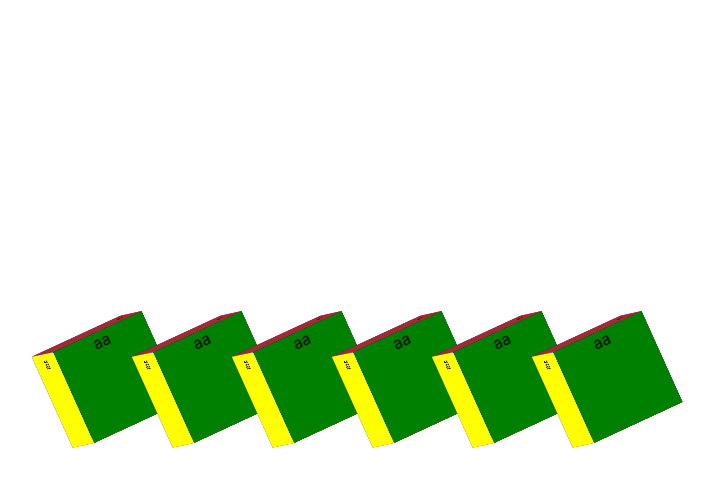
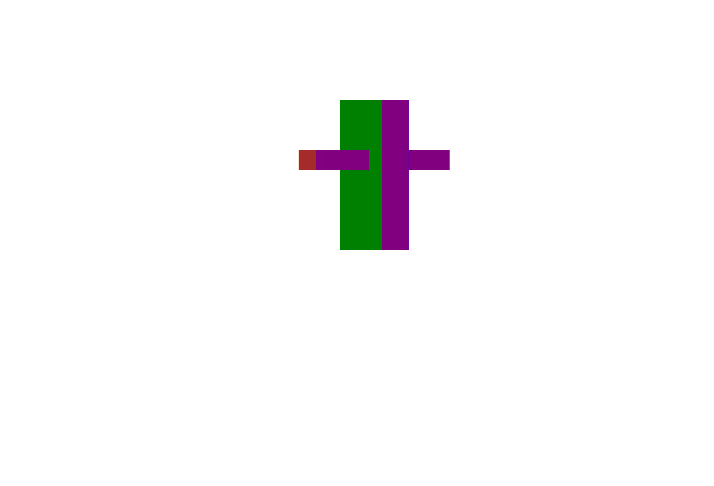
Before and after one commit to Callerstudios/3dss, a React (Create React App) app: page / in a window 1280 px wide. Shown: the top 486 px of the page, without its empty margins (327-1041 px from the left). Built offline with nearby package versions, Linux system fonts and the light colour scheme.

Commit message:
created top part of body

```diff
--- a/src/App.css
+++ b/src/App.css
@@ -1,14 +1,50 @@
 .App {
   text-align: center;
-  display: flex;
-  justify-content: center;
-  align-items: center;
-  height: 100vh;
 }
-
+*{
+  transform-style: preserve-3d;
+}
 .App-logo {
   height: 40vmin;
   pointer-events: none;
+}
+.human{
+  width: 200px;
+  margin: 0 auto;
+  display: flex;
+  align-items: center;
+  padding-top: 100px;
+  flex-direction: column;
+  height: 100vh;
+  /* background-color: green; */
+  transform-style: preserve-3d;
+  transform: rotateY(20deg);
+  animation: rotate 3s linear infinite forwards;
+}
+.head{
+  z-index: 10;
+  position: relative;
+  width: 100%;
+
+}
+.left-hand, .right-hand{
+  position: absolute;
+  transform-origin: 0 0;
+  transform: rotate(90deg) translateZ(-15px);
+}
+.left-hand{
+  transform:rotate(90deg) translateY(-150%) translateZ(-15px);
+}
+.chest{
+  position: absolute;
+}
+.body{
+  width: 100%;
+  position: relative;
+  /* width: 100px;
+  height: 100px; */
+  /* background-color: blue; */
+  /* transform: translateZ(100px); */
 }
 
 @media (prefers-reduced-motion: no-preference) {
--- a/src/App.js
+++ b/src/App.js
@@ -1,15 +1,25 @@
-import './App.css';
-import Box from './components/Box/Box';
+import "./App.css";
+import Box from "./components/Box/Box";
 
 function App() {
   return (
     <div className="App">
-      <Box/>
-      <Box/>
-      <Box/>
-      <Box/>
-      <Box/>
-      <Box/>
+      <div className="human">
+        <div className="head">
+          <Box width="50px" height="50px" />
+        </div>
+        <div className="body">
+          <div className="left-hand">
+            <Box width="20px" height="100px" />
+          </div>
+          <div className="right-hand">
+            <Box width="20px" height="100px" />
+          </div>
+          <div className="chest">
+            <Box width="50px" height="100px" />
+          </div>
+        </div>
+      </div>
     </div>
   );
 }
--- a/src/components/Box/Box.css
+++ b/src/components/Box/Box.css
@@ -1,47 +1,57 @@
-.box{
+.box {
   /* perspective: 3000px; */
-    width: 100px;
-    height: 100px;
+  width: var(--width);
+  height: var(--height);
   transform-style: preserve-3d;
-    transform: rotateY(30deg) rotateX(30deg);
-    animation: rotate 3s linear infinite forwards;
-    & .front-face, .right-face, .left-face, .top-face, .bottom-face, .back-face{
+  transform: rotateY(0) rotateX(0);
+  /* animation: rotate 3s linear infinite forwards; */
+  & .front-face,
+  .right-face,
+  .left-face,
+  .top-face,
+  .bottom-face,
+  .back-face {
     position: absolute;
     inset: 0;
+    /* border: 1px solid black; */
     background-color: yellow;
     /* transform: rotateY(45deg); */
   }
-    & .right-face{
+  & .right-face {
     background-color: green;
-        transform: translateX(100px) rotateY(90deg);
+    transform: translateX(var(--width)) rotateY(90deg);
     transform-origin: 0 0;
   }
-    & .left-face{
+  & .left-face {
     background-color: blue;
     transform: rotateY(90deg);
     transform-origin: 0 0;
   }
-    & .top-face{
+  & .top-face {
+    width: var(--width);
+    height: var(--width);
     background-color: brown;
-        transform: rotateX(90deg) translateY(-100px);
+    transform: rotateX(90deg) translateY(calc(-1 * var(--width)));
     transform-origin: 0 0;
   }
-    & .back-face{
+  & .back-face {
     background-color: purple;
-        transform:  translateZ(-100px);
+    transform: translateZ(calc(-1 * var(--width)));
     transform-origin: 0 0;
   }
-    & .bottom-face{
+  & .bottom-face {
+    width: var(--width);
+    height: var(--width);
     background-color: red;
-        transform: rotateX(90deg) translateZ(-100px) translateY(-100px);
-        transform-origin: 0 0;
+    transform: rotateX(90deg) translateY(calc(-1 * var(--width)/2));
+    transform-origin: 50% 50%;
   }
 }
 @keyframes rotate {
-    from{
+  from {
     transform: rotateX(0) rotateY(0) rotateZ(0);
   }
-    to{
-        transform: rotateX(360deg) rotateY(360deg) rotateZ(360deg);
+  to {
+    transform: rotateX(0) rotateY(360deg) rotateZ(0);
   }
 }
--- a/src/components/Box/Box.js
+++ b/src/components/Box/Box.js
@@ -1,17 +1,20 @@
-import React from 'react'
-import "./Box.css"
+import React from "react";
+import "./Box.css";
 
 const Box = (props) => {
   return (
-    <div className='box'>
-        <div className="front-face">aa</div>
-        <div className="left-face">aa</div>
-        <div className="right-face">aa</div>
-        <div className="top-face">aa</div>
-        <div className="bottom-face">aa</div>
-        <div className="back-face">aa</div>
+    <div
+      className="box"
+      style={{ "--width": props.width, "--height": props.height }}
+    >
+      <div className="front-face"></div>
+      <div className="left-face"></div>
+      <div className="right-face"></div>
+      <div className="top-face"></div>
+      <div className="bottom-face"></div>
+      <div className="back-face"></div>
     </div>
-  )
-}
+  );
+};
 
-export default Box
+export default Box;
```
Lines whose indentation alone changed are shown as unchanged.
